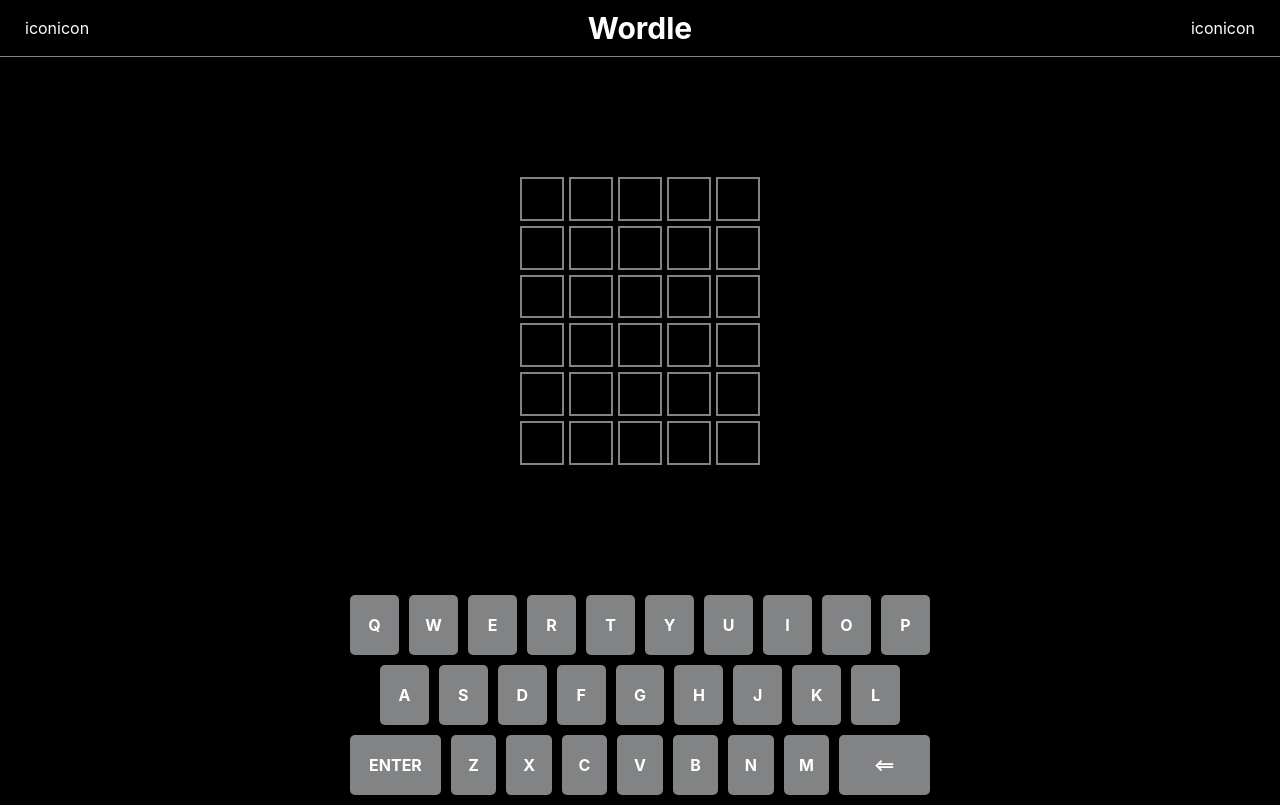
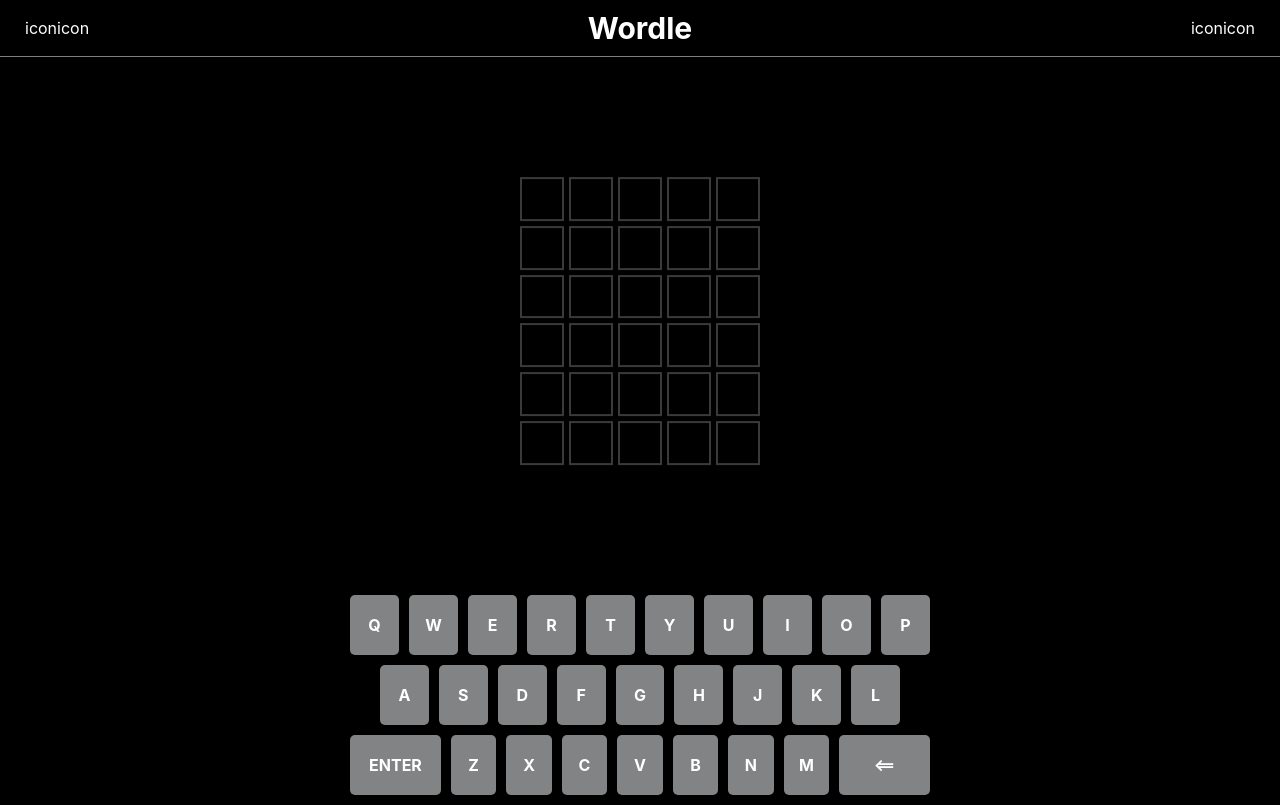
Before and after one commit to d4cho/wordle_clone, a React (Create React App) app: page / in a window 1280 px wide. Built offline with nearby package versions, Linux system fonts and the light colour scheme.

Commit message:
letter enter anim

```diff
--- a/src/App.css
+++ b/src/App.css
@@ -9,3 +9,21 @@
     background-color: black;
     color: #ffffff;
 }
+
+.letter-entered {
+    width: 100%;
+    height: 100%;
+    animation-name: grow-shrink;
+    animation-duration: 0.1s;
+}
+
+@keyframes grow-shrink {
+    from {
+        width: 100%;
+        height: 100%;
+    }
+    to {
+        width: 110%;
+        height: 110%;
+    }
+}
--- a/src/Components/Atoms/Box.jsx
+++ b/src/Components/Atoms/Box.jsx
@@ -1,10 +1,39 @@
 import React from 'react';
 
-const Box = () => {
+const Box = (props) => {
+    const { letter } = props;
+
     const container = {
-        border: '2px solid #818384',
+        position: 'relative',
     };
-    return <div style={container}></div>;
+
+    const absolute = {
+        position: 'absolute',
+        top: '50%',
+        left: '50%',
+        transform: 'translate(-50%, -50%)',
+        color: '#FFFFFF',
+        fontSize: 40,
+        textTransform: 'uppercase',
+        fontWeight: 'bold',
+        userSelect: 'none',
+
+        display: 'flex',
+        alignItems: 'center',
+        justifyContent: 'center',
+
+        border: letter ? '2px solid #565758' : '2px solid #3a3a3c',
+        width: '100%',
+        height: '100%',
+    };
+
+    return (
+        <div style={container}>
+            <div className={letter ? 'letter-entered' : null} style={absolute}>
+                {letter}
+            </div>
+        </div>
+    );
 };
 
 export default Box;
--- a/src/Components/Molecules/Row.jsx
+++ b/src/Components/Molecules/Row.jsx
@@ -6,9 +6,7 @@
     const { rowNum } = props;
     const { myGuess, currentRow, previousGuesses } = useAppContext();
 
-    let word = rowNum === currentRow ? myGuess : previousGuesses[currentRow - 1];
-
-    console.log(myGuess, currentRow, previousGuesses, word);
+    let word = rowNum === currentRow ? myGuess : previousGuesses[rowNum - 1];
 
     const row = {
         display: 'grid',
@@ -19,11 +17,11 @@
 
     return (
         <div style={row}>
-            <Box />
-            <Box />
-            <Box />
-            <Box />
-            <Box />
+            <Box letter={word ? word[0] : null} />
+            <Box letter={word ? word[1] : null} />
+            <Box letter={word ? word[2] : null} />
+            <Box letter={word ? word[3] : null} />
+            <Box letter={word ? word[4] : null} />
         </div>
     );
 };
```
